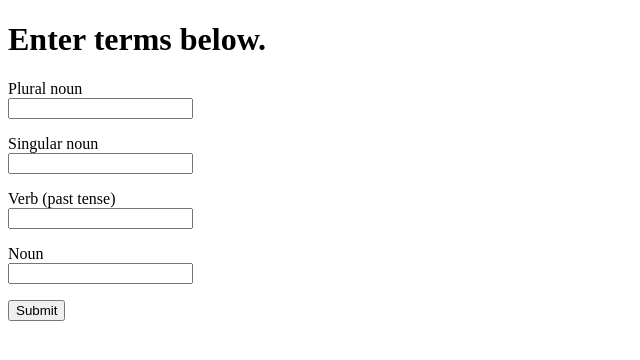
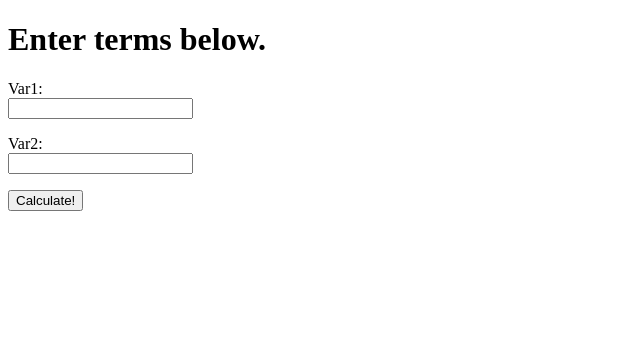
Before and after one commit to AntonNikulin/tornado-fun-with-tornado, a plain HTML site: page 2/templates/index.html in a window 1280 px wide. Shown: the whole page, without its empty margins (0-640 px from the left). Drawn offline with Linux system fonts and the light colour scheme.

Commit message:
Simple calc with form and template

```diff
--- a/2/templates/index.html
+++ b/2/templates/index.html
@@ -3,12 +3,10 @@
     <head><title>Poem Maker Pro</title></head>
     <body>
         <h1>Enter terms below.</h1>
-        <form method="post" action="/poem">
-        <p>Plural noun<br><input type="text" name="noun1"></p>
-        <p>Singular noun<br><input type="text" name="noun2"></p>
-        <p>Verb (past tense)<br><input type="text" name="verb"></p>
-        <p>Noun<br><input type="text" name="noun3"></p>
-        <input type="submit">
+        <form method="post" action="/calc">
+        <p>Var1:<br><input type="text" name="var1"></p>
+        <p>Var2:<br><input type="text" name="var2"></p>
+        <input type="submit" value="Calculate!">
         </form>
     </body>
 </html>
```
Also changed, not shown: 2/templates/poem.html (deleted, +0 -10 lines), 2/templates/result.html (added, +7 -0 lines), 1 other file.
